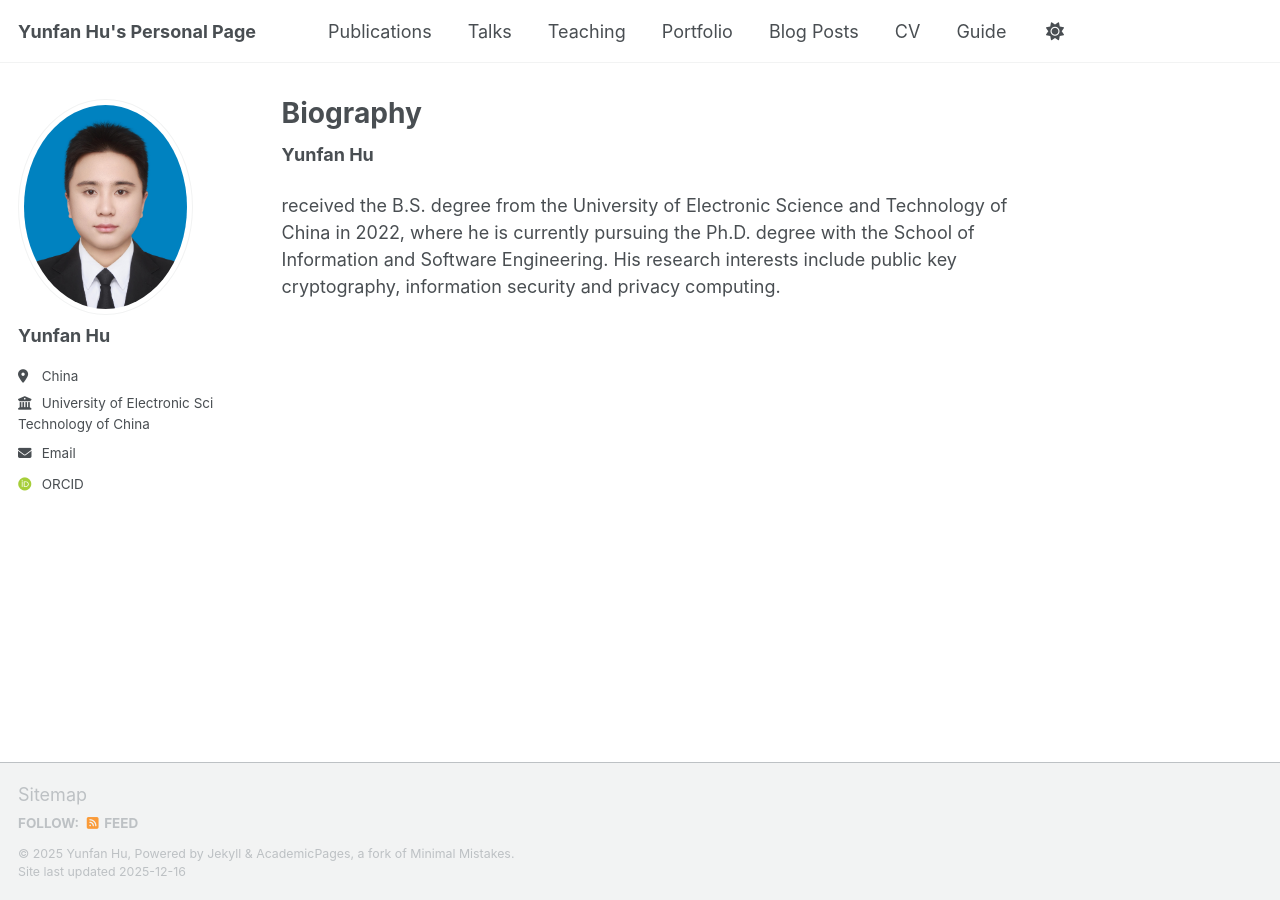
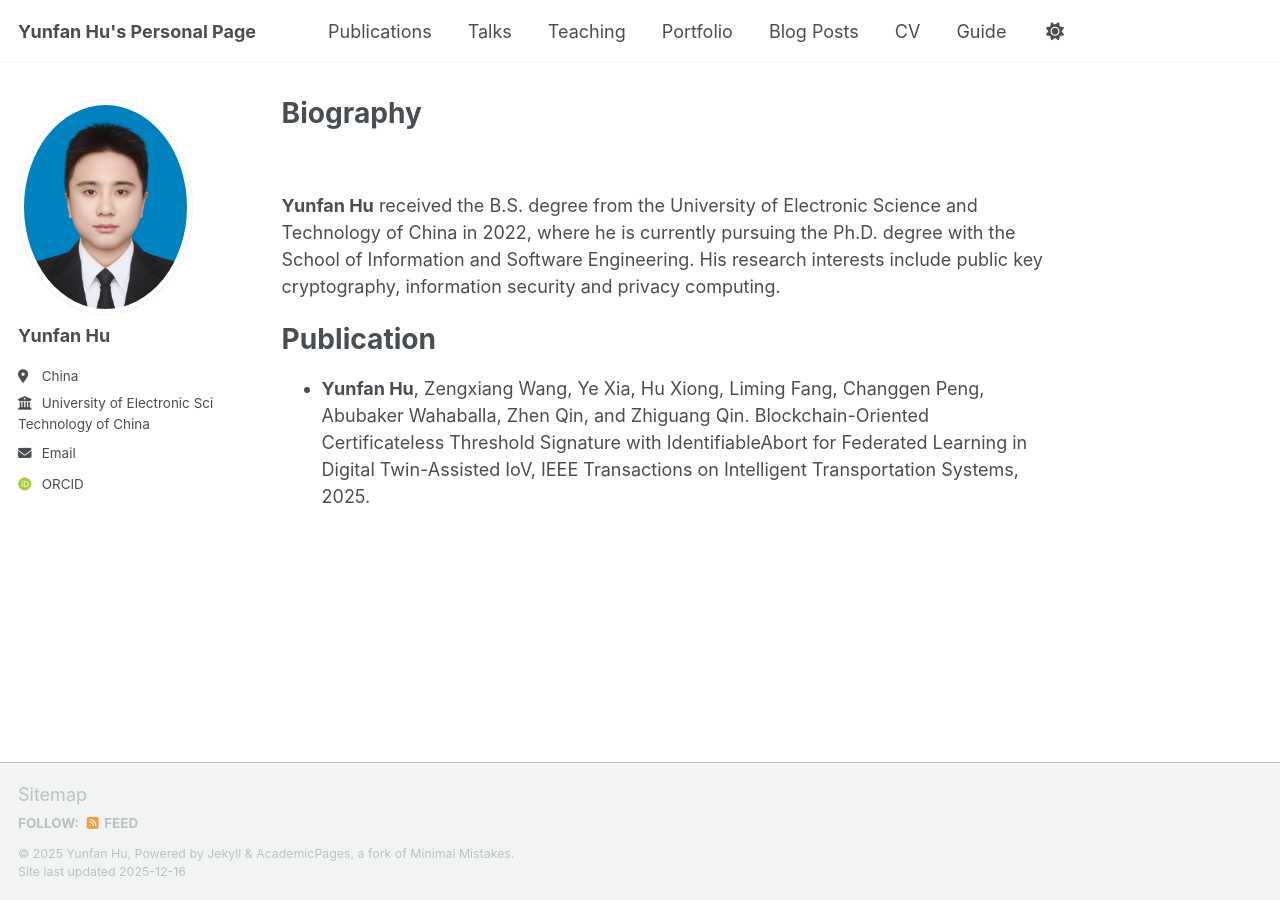
Before and after one commit to HYF0514/HYF0514.github.io, a Jekyll site: the page built from _pages/about.md, in a window 1280 px wide. Built offline with Jekyll 4.4.1, drawn with Linux system fonts in a browser that asks for light colours; some web fonts are replaced; a script bundle is joined from its source files by our own code; library files that are not in the unit come from our copies.

Commit message:
Update about.md

```diff
--- a/_pages/about.md
+++ b/_pages/about.md
@@ -7,6 +7,11 @@ redirect_from:
   - /about.html
 ---
 
+<br>
+
 **Yunfan Hu**
+received the B.S. degree from the University of Electronic Science and Technology of China in 2022, where he is currently pursuing the Ph.D. degree with the School of Information and Software Engineering. His research interests include public key cryptography, information security and privacy computing.
 
-received the B.S. degree from the University of Electronic Science and Technology of China in 2022, where he is currently pursuing the Ph.D. degree with the School of Information and Software Engineering. His research interests include public key cryptography, information security and privacy computing.
+Publication
+============
+* **Yunfan Hu**, Zengxiang Wang, Ye Xia, Hu Xiong, Liming Fang, Changgen Peng, Abubaker Wahaballa, Zhen Qin, and Zhiguang Qin. Blockchain-Oriented Certificateless Threshold Signature with IdentifiableAbort for Federated Learning in Digital Twin-Assisted IoV, IEEE Transactions on Intelligent Transportation Systems, 2025.
```
